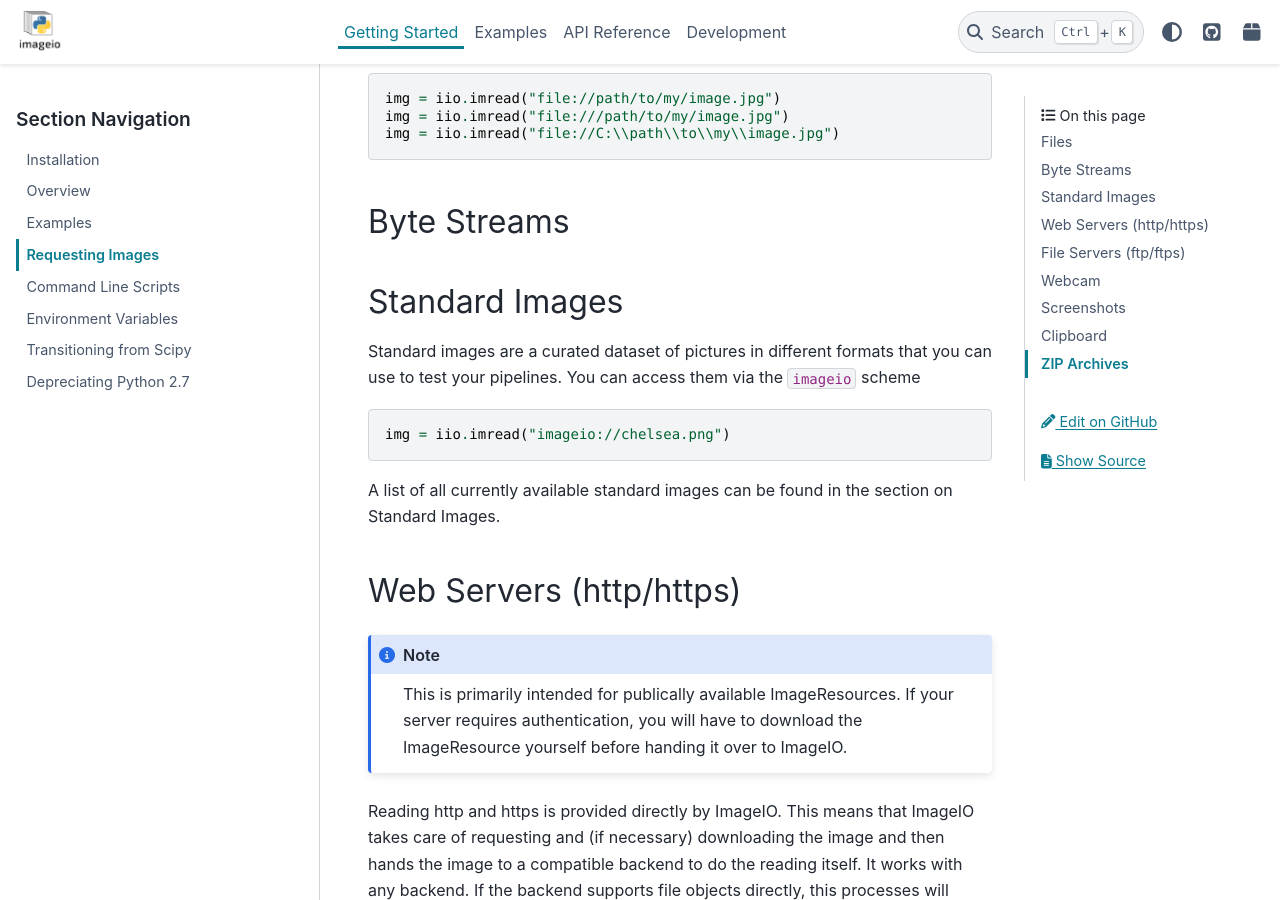
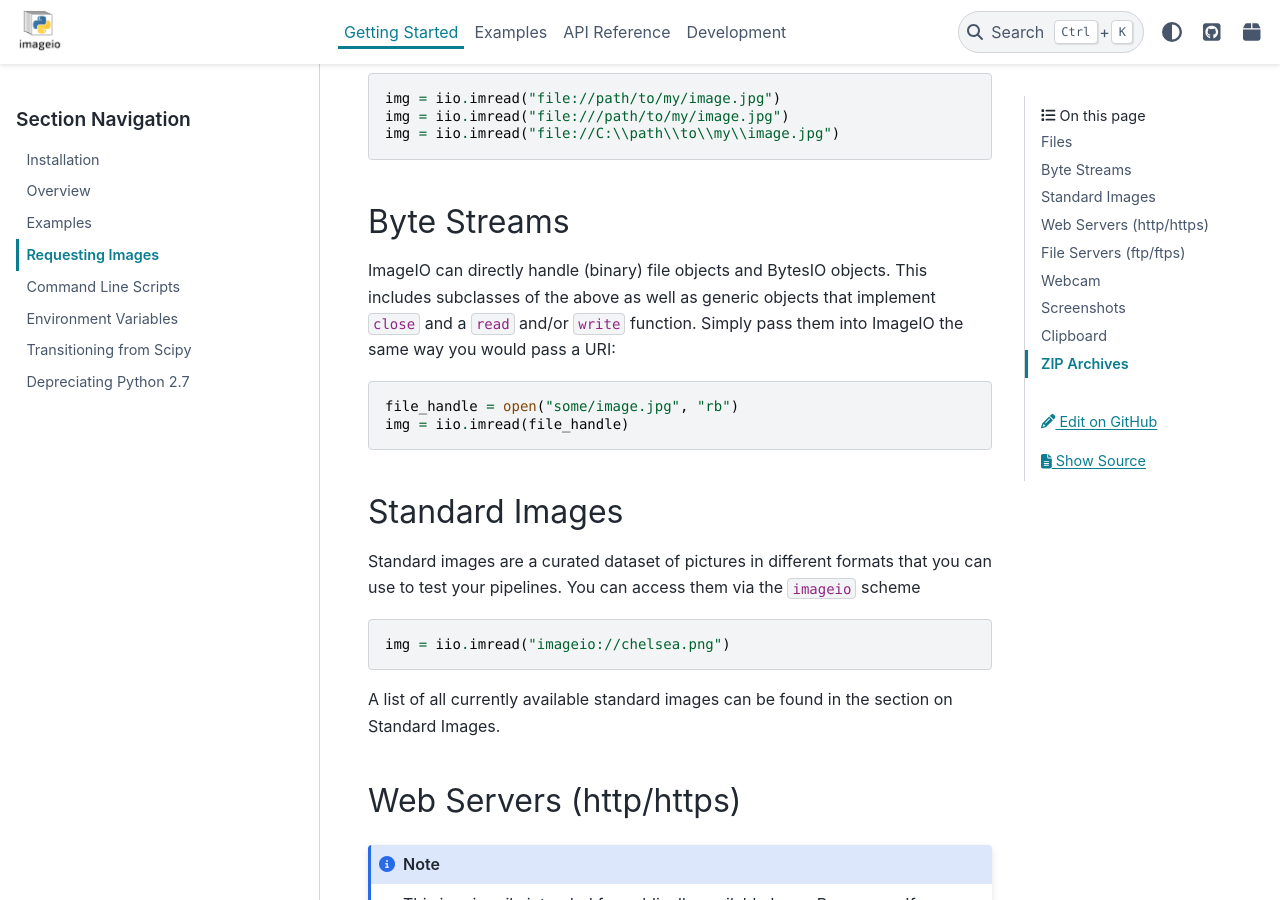
Before and after one commit to imageio/imageio, a Sphinx documentation site: the page built from docs/getting_started/requests.rst, in a window 1280 px wide and 900 px high, scrolled down 885 px. Built offline with Sphinx 7.4.7 and the PyData theme 0.15.4, drawn with Linux system fonts in a browser that asks for light colours; pages that are not in the unit, such as notebooks, are missing from menus.

Commit message:
DOC: add byte stream docs

```diff
--- a/docs/getting_started/requests.rst
+++ b/docs/getting_started/requests.rst
@@ -40,6 +40,13 @@ Alternatively, you can use the full URI to the resource on your disk ::
 
 Byte Streams
 ------------
+
+ImageIO can directly handle (binary) file objects and BytesIO objects. This includes
+subclasses of the above as well as generic objects that implement ``close`` and a ``read`` and/or ``write`` function.
+Simply pass them into ImageIO the same way you would pass a URI::
+
+    file_handle = open("some/image.jpg", "rb")
+    img = iio.imread(file_handle)
 
 
 Standard Images
```
